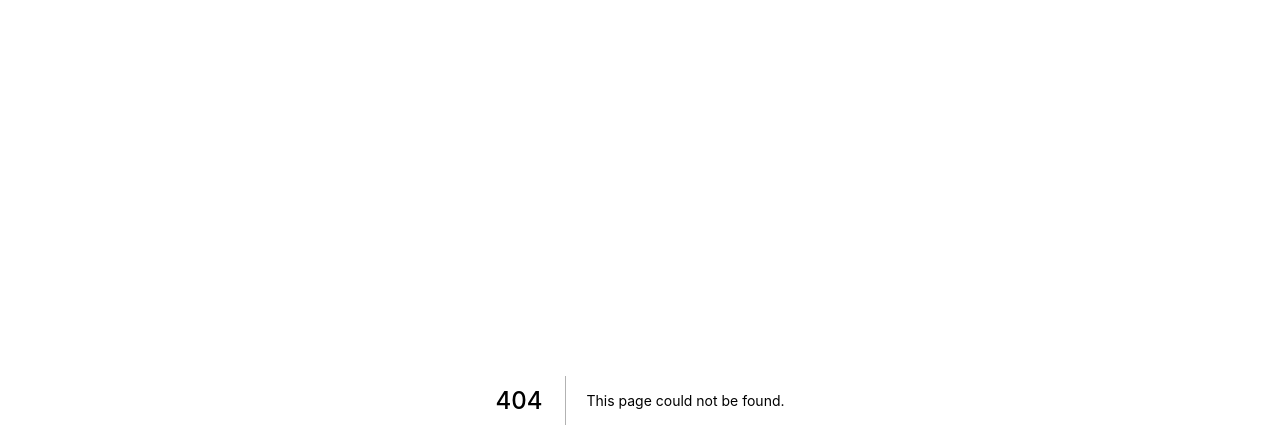
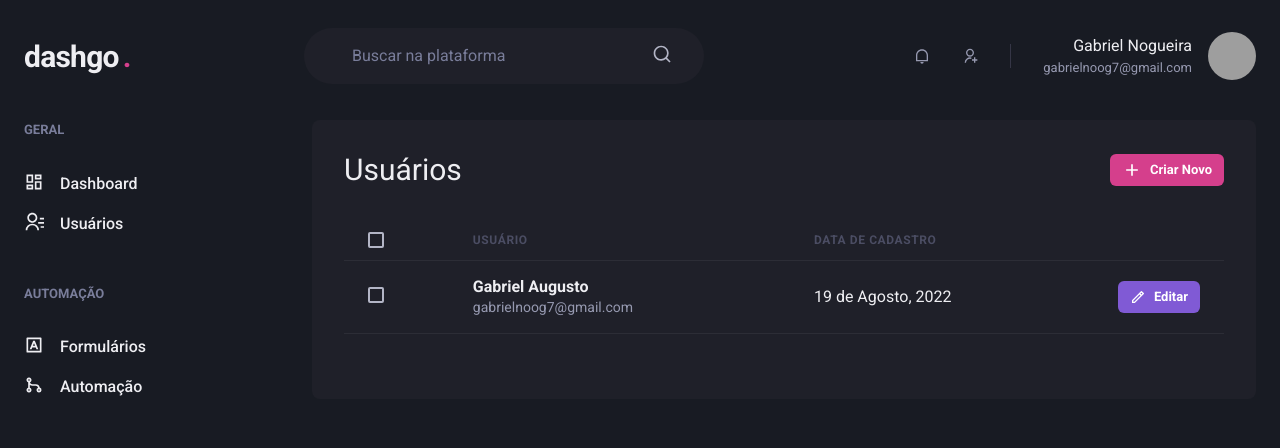
Before and after one commit to GabrielNogueiraBR/-ignite-reactjs-chatper-iv-dashgo, a Next.js app: page /users in a window 1280 px wide. Before the commit this address had no page. Shown: the top 448 px of the page. Built offline with nearby package versions, Linux system fonts and the light colour scheme; grey boxes are pictures that could not be loaded.

Commit message:
chore: creating UserList page

```diff
--- /dev/null
+++ b/src/pages/users/index.tsx
@@ -0,0 +1,85 @@
+import {
+  Box,
+  Button,
+  Checkbox,
+  Flex,
+  Heading,
+  Icon,
+  Table,
+  Tbody,
+  Td,
+  Th,
+  Thead,
+  Tr,
+  Text,
+} from "@chakra-ui/react";
+import { RiAddLine, RiPencilLine } from "react-icons/ri";
+import Header from "../../components/Header";
+import Sidebar from "../../components/Sidebar";
+
+export default function UserList() {
+  return (
+    <Box>
+      <Header />
+      <Flex w="100%" my="6" maxWidth={1480} mx="auto" px="6">
+        <Sidebar />
+
+        <Box flex="1" borderRadius={8} bg="gray.800" p="8">
+          <Flex mb="8" justify="space-between" align="center">
+            <Heading size="lg" fontWeight="normal">
+              Usuários
+            </Heading>
+            <Button
+              as="a"
+              size="sm"
+              fontSize="small"
+              colorScheme="pink"
+              leftIcon={<Icon as={RiAddLine} fontSize="20" />}
+            >
+              Criar Novo
+            </Button>
+          </Flex>
+          <Table colorScheme="whiteAlpha">
+            <Thead>
+              <Tr px="6" color="gray.300" width="8">
+                <Th>
+                  <Checkbox colorScheme={"pink"} />
+                </Th>
+                <Th>Usuário</Th>
+                <Th>Data de cadastro</Th>
+                <Th></Th>
+              </Tr>
+            </Thead>
+            <Tbody>
+              <Tr>
+                <Td px="6">
+                  <Checkbox colorScheme={"pink"} />
+                </Td>
+                <Td>
+                  <Box>
+                    <Text fontWeight={"bold"}>Gabriel Augusto</Text>
+                    <Text fontSize={"sm"} color="gray.300">
+                      gabrielnoog7@gmail.com
+                    </Text>
+                  </Box>
+                </Td>
+                <Td>19 de Agosto, 2022</Td>
+                <Td width="8">
+                  <Button
+                    as="a"
+                    size="sm"
+                    fontSize="small"
+                    colorScheme="purple"
+                    leftIcon={<Icon as={RiPencilLine} fontSize="16" />}
+                  >
+                    Editar
+                  </Button>
+                </Td>
+              </Tr>
+            </Tbody>
+          </Table>
+        </Box>
+      </Flex>
+    </Box>
+  );
+}
```
